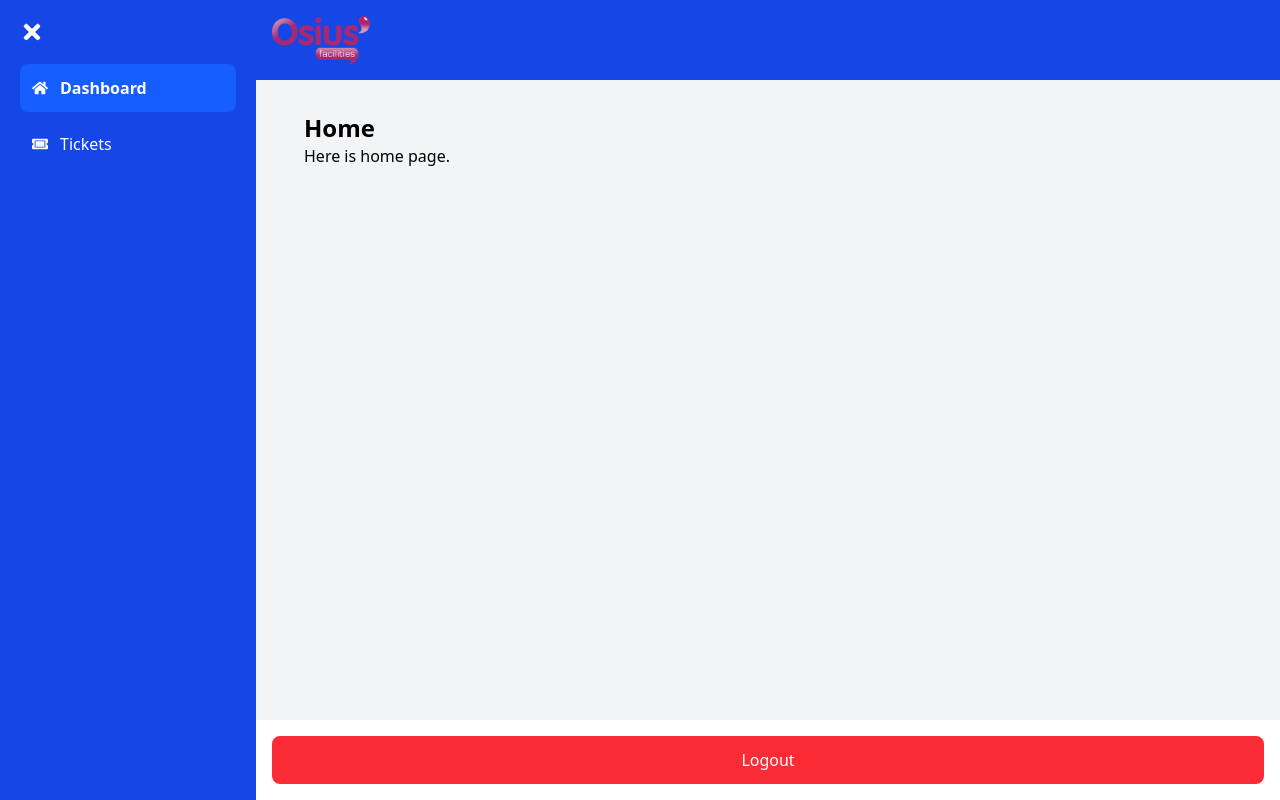
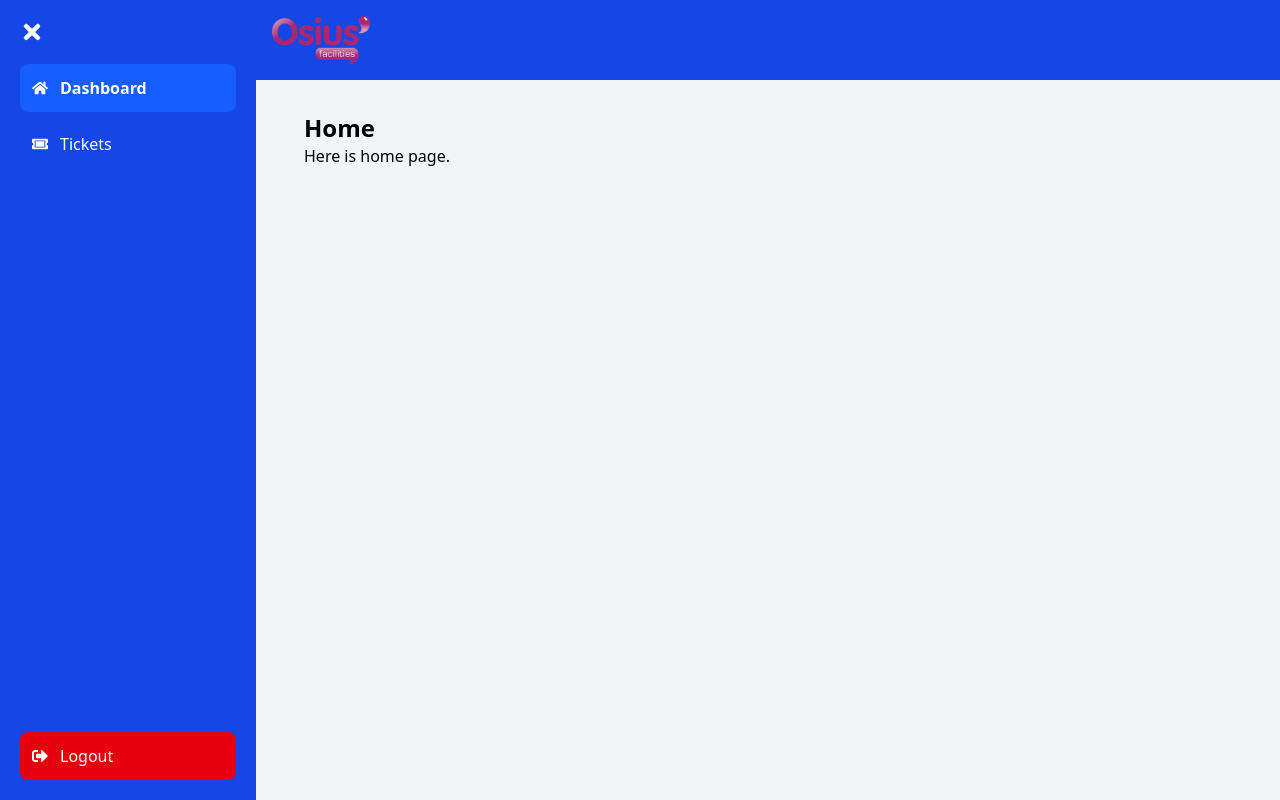
Before and after one commit to cemtanrikut/react-osius-erp, a React (Vite) app: page /dashboard in a window 1280 px wide. Built offline with nearby package versions, Linux system fonts and the light colour scheme.

Commit message:
added logout button

```diff
--- a/src/components/Sidebar.jsx
+++ b/src/components/Sidebar.jsx
@@ -1,9 +1,11 @@
 import { NavLink } from "react-router-dom";
 import { useState, useEffect } from "react";
-import { FaBars, FaTimes, FaHome, FaTicketAlt } from "react-icons/fa";
+import { FaBars, FaTimes, FaHome, FaTicketAlt, FaSignOutAlt } from "react-icons/fa";
+import { useNavigate } from "react-router-dom";
 
 export default function Sidebar({ setSidebarWidth }) {
   const [isOpen, setIsOpen] = useState(true);
+  const navigate = useNavigate();
 
   useEffect(() => {
     if (setSidebarWidth) {
@@ -12,12 +14,8 @@ export default function Sidebar({ setSidebarWidth }) {
   }, [isOpen, setSidebarWidth]);
 
   return (
-    <div className="flex">
-      {/* Sidebar */}
-      <div
-        className={`bg-blue-700 text-white h-screen p-5 transition-all ${
-          isOpen ? "w-64" : "w-16"
-        }`}
+    <div className="flex flex-col bg-blue-700 text-white h-screen p-5 transition-all"
+      style={{ width: isOpen ? "256px" : "64px" }}
     >
       {/* Menü Aç/Kapat Butonu */}
       <button
@@ -28,16 +26,14 @@ export default function Sidebar({ setSidebarWidth }) {
       </button>
 
       {/* Menü İçeriği */}
-        <nav className="flex flex-col gap-2">
+      <nav className="flex flex-col gap-2 flex-grow">
         {/* Dashboard Linki */}
         <NavLink
           to="/dashboard"
           end
           className={({ isActive }) =>
             `flex items-center gap-3 p-3 rounded-lg w-full transition-all ${
-                isActive
-                  ? "bg-blue-600 text-white font-bold"
-                  : "hover:bg-blue-800"
+              isActive ? "bg-blue-600 text-white font-bold" : "hover:bg-blue-800"
             }`
           }
         >
@@ -50,9 +46,7 @@ export default function Sidebar({ setSidebarWidth }) {
           to="/dashboard/tickets"
           className={({ isActive }) =>
             `flex items-center gap-3 p-3 rounded-lg w-full transition-all ${
-                isActive
-                  ? "bg-blue-600 text-white font-bold"
-                  : "hover:bg-blue-800"
+              isActive ? "bg-blue-600 text-white font-bold" : "hover:bg-blue-800"
             }`
           }
         >
@@ -60,7 +54,15 @@ export default function Sidebar({ setSidebarWidth }) {
           {isOpen && <span>Tickets</span>}
         </NavLink>
       </nav>
-      </div>
+
+      {/* Logout Butonu - Sidebar'ın En Altında */}
+      <button
+        onClick={() => navigate("/")}
+        className="mt-auto flex items-center gap-3 p-3 rounded-lg w-full bg-red-600 hover:bg-red-700 transition-all"
+      >
+        <FaSignOutAlt />
+        {isOpen && <span>Logout</span>}
+      </button>
     </div>
   );
 }
--- a/src/pages/Dashboard.jsx
+++ b/src/pages/Dashboard.jsx
@@ -32,14 +32,6 @@ export default function Dashboard() {
         <main className="flex-1 p-6 mt-16 bg-gray-100">
           <Outlet /> {/* Alt sayfalar burada yükleniyor */}
         </main>
-
-        {/* Logout Butonu */}
-        <button
-          onClick={handleLogout}
-          className="m-4 bg-red-500 text-white p-3 rounded-lg hover:bg-red-600"
-        >
-          Logout
-        </button>
       </div>
     </div>
   );
```
Lines whose indentation alone changed are shown as unchanged.
